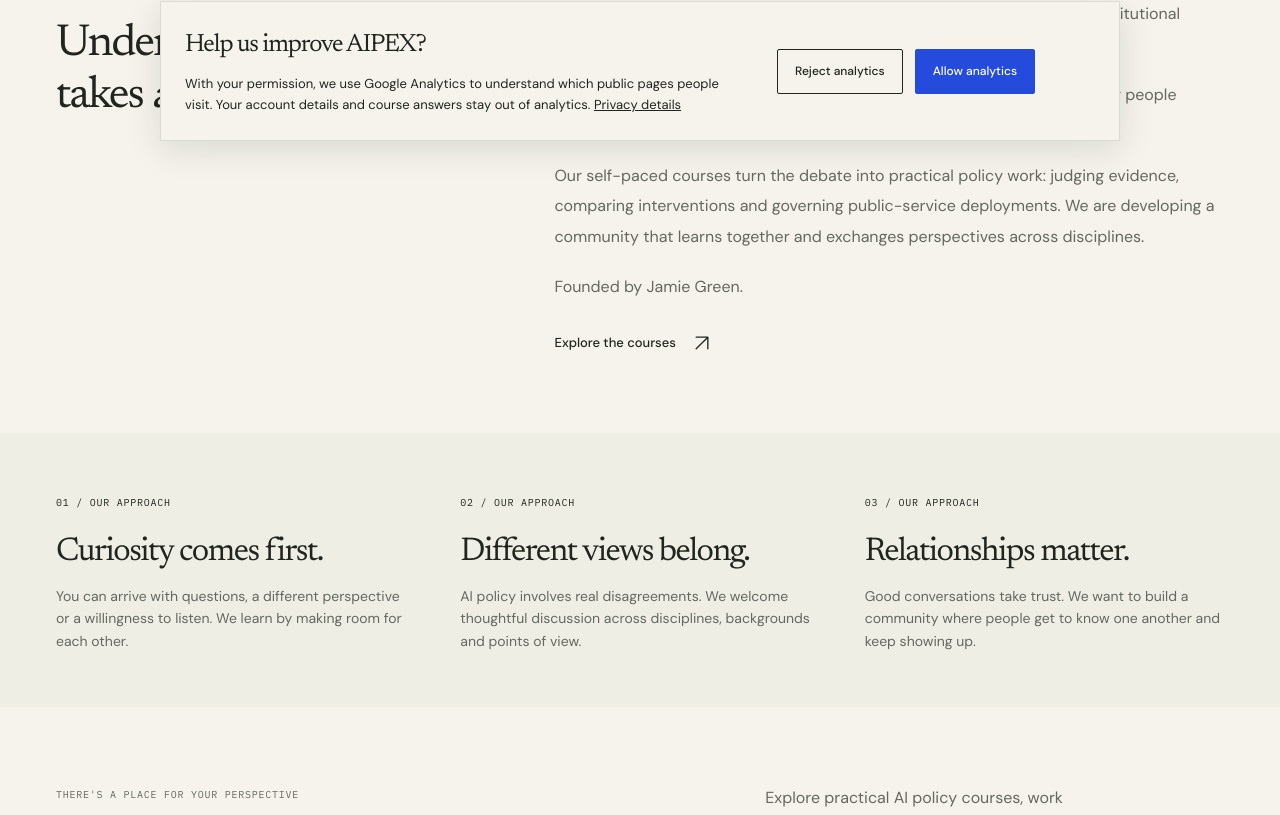
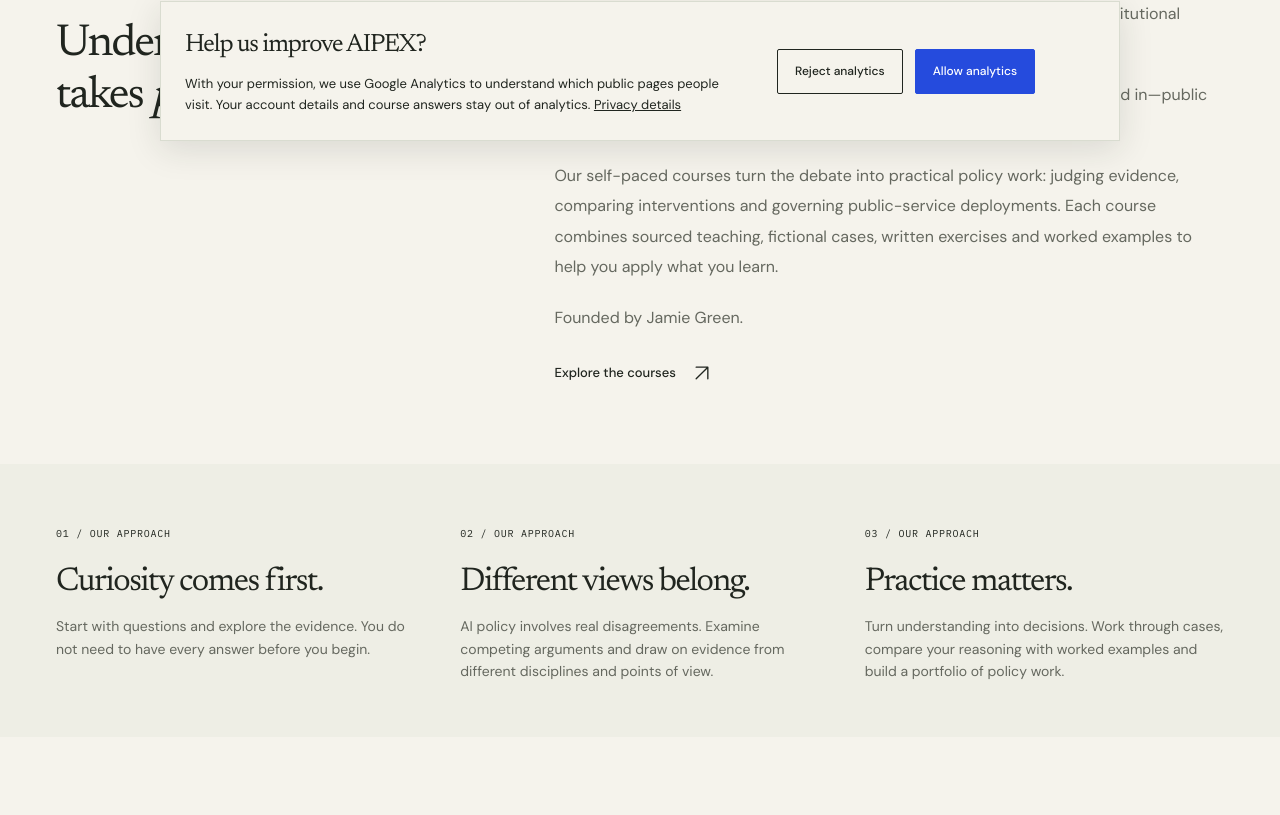
Before and after one commit to jamiegreee/aipex, a Next.js app: page /about in a window 1280 px wide. Shown: the part 635-1450 px from the top of the page. Built offline with nearby package versions, Linux system fonts and the light colour scheme.

Commit message:
Focus AIPEX on courses and pause community recruitment (#8)

```diff
--- a/next.config.ts
+++ b/next.config.ts
@@ -4,10 +4,10 @@
   devIndicators: false,
   async redirects() {
     return [
-      // Keep legacy URLs useful while the site focuses on community.
+      // Keep legacy URLs useful while the site focuses on courses.
       // The original research source remains in the repository for review.
       { source: "/research/:path*", destination: "/about", permanent: false },
-      { source: "/fellowship", destination: "/community", permanent: false },
+      { source: "/fellowship", destination: "/courses", permanent: false },
     ];
   },
 };
--- a/src/app/about/page.tsx
+++ b/src/app/about/page.tsx
@@ -8,21 +8,21 @@
 export const metadata: Metadata = {
   title: "About the exchange",
   description:
-    "AIPEX builds capacity to understand, develop and deliver effective AI policy through practical education and community.",
+    "AIPEX builds capacity to understand, develop and deliver effective AI policy through free, practical online courses.",
 };
 
 const principles = [
   {
     title: "Curiosity comes first.",
-    body: "You can arrive with questions, a different perspective or a willingness to listen. We learn by making room for each other.",
+    body: "Start with questions and explore the evidence. You do not need to have every answer before you begin.",
   },
   {
     title: "Different views belong.",
-    body: "AI policy involves real disagreements. We welcome thoughtful discussion across disciplines, backgrounds and points of view.",
+    body: "AI policy involves real disagreements. Examine competing arguments and draw on evidence from different disciplines and points of view.",
   },
   {
-    title: "Relationships matter.",
-    body: "Good conversations take trust. We want to build a community where people get to know one another and keep showing up.",
+    title: "Practice matters.",
+    body: "Turn understanding into decisions. Work through cases, compare your reasoning with worked examples and build a portfolio of policy work.",
   },
 ];
 
@@ -51,7 +51,7 @@
             <h2>
               Understanding AI
               <br />
-              takes <em>all of us.</em>
+              takes <em>practice.</em>
             </h2>
           </div>
           <div>
@@ -62,14 +62,16 @@
               understanding of people&apos;s lives.
             </p>
             <p>
-              We want to bring those perspectives together. AIPEX is a new
-              community for people working in—and interested in—public policy.
+              AIPEX develops practical online courses for people working
+              in—and interested in—public policy. Learn at your own pace,
+              wherever you are.
             </p>
             <p>
               Our self-paced courses turn the debate into practical policy work:
               judging evidence, comparing interventions and governing
-              public-service deployments. We are developing a community that
-              learns together and exchanges perspectives across disciplines.
+              public-service deployments. Each course combines sourced teaching,
+              fictional cases, written exercises and worked examples to help you
+              apply what you learn.
             </p>
             <p>Founded by Jamie Green.</p>
             <Link className="text-link" href="/courses">
--- a/src/app/community/page.tsx
+++ b/src/app/community/page.tsx
@@ -3,6 +3,8 @@
 import Navigation from "@/components/Navigation";
 import Footer from "@/components/Footer";
 import { Arrow, ExchangeMark } from "@/components/Brand";
+import { redirect } from "next/navigation";
+import { communityEnabled } from "@/lib/site";
 
 export const metadata: Metadata = {
   title: "Join the exchange",
@@ -55,6 +57,8 @@
 ];
 
 export default function Community() {
+  if (!communityEnabled) redirect("/courses");
+
   return (
     <>
       <Navigation />
--- a/src/app/layout.tsx
+++ b/src/app/layout.tsx
@@ -26,11 +26,11 @@
   metadataBase: new URL("https://theaipex.org"),
   title: { default: "AIPEX — AI Policy Exchange", template: "%s — AIPEX" },
   description:
-    "Building capacity to understand, develop and deliver effective AI policy. Free practical courses and a growing policy community.",
+    "Free, self-paced courses to understand, develop and deliver effective AI policy. Build practical skills with cases, exercises and worked examples.",
   openGraph: {
     title: "AIPEX — AI Policy Exchange",
     description:
-      "Practical AI policy education and a growing community. Understand the landscape and build the capacity to act.",
+      "Free, self-paced AI policy courses. Understand the landscape, practise your judgement and build the capacity to act.",
     type: "website",
     locale: "en_GB",
   },
--- a/src/app/page.tsx
+++ b/src/app/page.tsx
@@ -5,7 +5,7 @@
 import ConversationArt from "@/components/ConversationArt";
 import LondonPoster from "@/components/LondonPoster";
 import JoinCallout from "@/components/JoinCallout";
-import { gatheringsEnabled } from "@/lib/site";
+import { communityEnabled, gatheringsEnabled } from "@/lib/site";
 
 const questions = [
   {
@@ -43,16 +43,18 @@
             </h1>
             <p className="hero-description">
               Helping people understand, develop and deliver effective AI
-              policy. Through practical education and a community that learns
-              together.
+              policy. Free, self-paced courses with practical exercises,
+              worked examples and sources to explore.
             </p>
             <div className="hero-actions">
               <Link className="button" href="/courses">
                 Explore the courses <Arrow />
               </Link>
-              <Link className="text-link" href="/community">
-                Join the community <Arrow diagonal />
-              </Link>
+              {communityEnabled && (
+                <Link className="text-link" href="/community">
+                  Join the community <Arrow diagonal />
+                </Link>
+              )}
             </div>
             <p className="hero-footnote">
               <span className="location-cross" aria-hidden="true">
@@ -103,7 +105,7 @@
               <h2 id="mission-heading">
                 AI is changing the world.
                 <br />
-                Let&apos;s make sense of it <em>together.</em>
+                Build the skills to <em>respond.</em>
               </h2>
               <div className="mission-copy">
                 <p>
@@ -118,7 +120,7 @@
                 </p>
               </div>
               <Link className="text-link" href="/about">
-                Meet the exchange <Arrow diagonal />
+                About AIPEX <Arrow diagonal />
               </Link>
             </div>
           </div>
--- a/src/app/privacy/page.tsx
+++ b/src/app/privacy/page.tsx
@@ -6,7 +6,7 @@
 export const metadata: Metadata = {
   title: "Privacy",
   description:
-    "How AIPEX handles information you share when contacting us about the community.",
+    "How AIPEX handles information you share when using our courses, creating a learning account or contacting us.",
 };
 
 export default function Privacy() {
@@ -27,14 +27,14 @@
         <section className="container prose-page">
           <h2>Contacting AIPEX</h2>
           <p>
-            AIPEX is a founder-led community run by Jamie Green. When you email
+            AIPEX is an AI policy education project founded by Jamie Green. When you email
             us, we receive your email address and the information you choose to
             include, such as your name, city and interest in AI policy.
           </p>
           <h2>How we use your information</h2>
           <p>
             We use your message to respond to your enquiry and develop our
-            courses and community. If you ask to hear about AIPEX updates, we
+            courses. If you ask to hear about AIPEX updates, we
             use your email address to send those updates. You can ask us to stop
             by replying to any email.
           </p>
--- a/src/app/sitemap.ts
+++ b/src/app/sitemap.ts
@@ -1,11 +1,11 @@
 import type { MetadataRoute } from "next";
 import { courses } from "@/content/courses";
-import { gatheringsEnabled } from "@/lib/site";
+import { communityEnabled, gatheringsEnabled } from "@/lib/site";
 export default function sitemap(): MetadataRoute.Sitemap {
   return [
     "",
     "/about",
-    "/community",
+    ...(communityEnabled ? ["/community"] : []),
     ...(gatheringsEnabled ? ["/gatherings"] : []),
     "/courses",
     ...courses.map((c) => `/courses/${c.slug}`),
--- a/src/components/Footer.tsx
+++ b/src/components/Footer.tsx
@@ -32,7 +32,7 @@
         <div className="footer-bottom">
           <span>© {new Date().getFullYear()} AI Policy Exchange</span>
           <span className="footer-location">
-            Practical education. Shared perspectives.
+            Free, online and self-paced.
           </span>
           <Link href="/privacy">Privacy</Link>
         </div>
--- a/src/components/JoinCallout.tsx
+++ b/src/components/JoinCallout.tsx
@@ -7,7 +7,7 @@
       <div className="container join-callout-inner">
         <div>
           <span className="label">
-            There&apos;s a place for your perspective
+            Practical AI policy education
           </span>
           <h2 id="join-heading">
             Come curious.
--- a/src/lib/site.ts
+++ b/src/lib/site.ts
@@ -1,3 +1,6 @@
 // Keep event content ready to restore when gatherings resume.
 // This controls the homepage feature, navigation, route and sitemap together.
 export const gatheringsEnabled = false;
+
+// Pause community recruitment while the website focuses on courses.
+export const communityEnabled = false;
```
Also changed, not shown: src/app/contact/page.tsx (+8 -8 lines), src/components/Navigation.tsx (+6 -4 lines), 1 other file (tests, documents, lock files or other folders).
